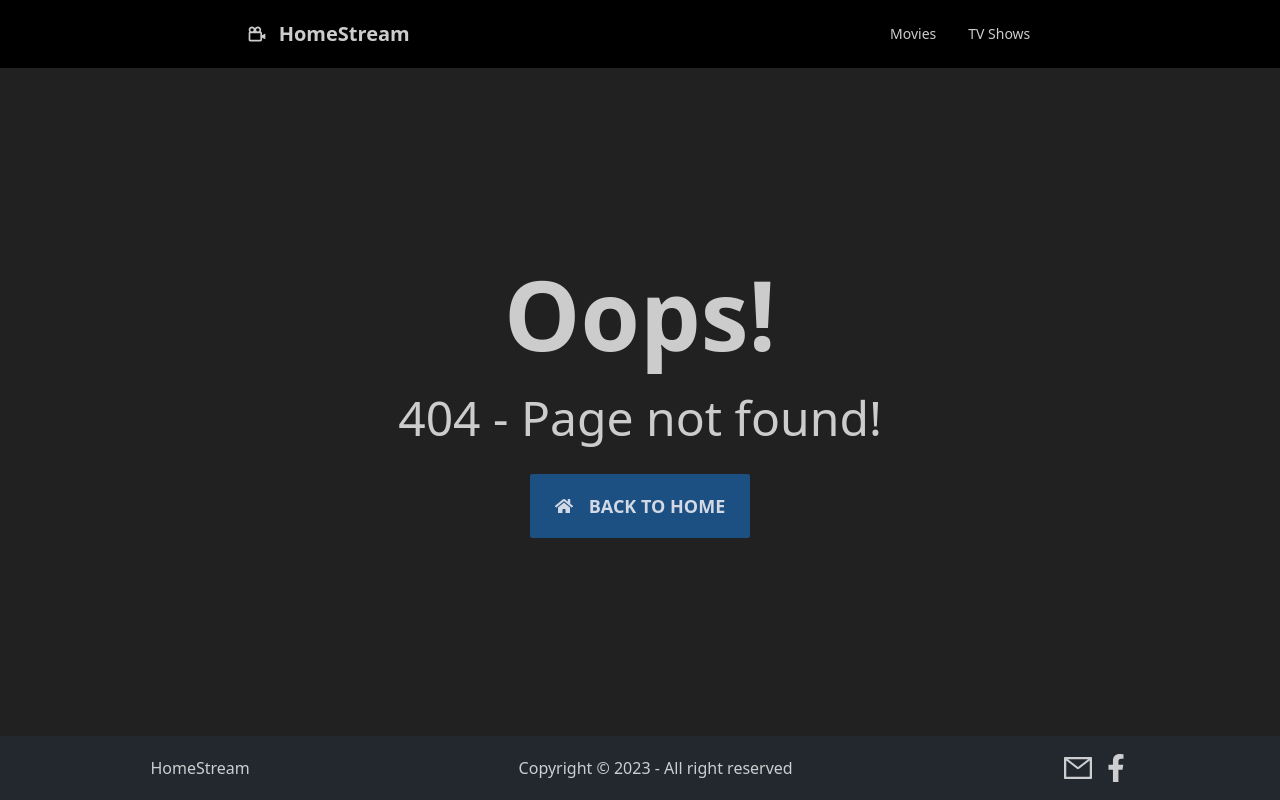
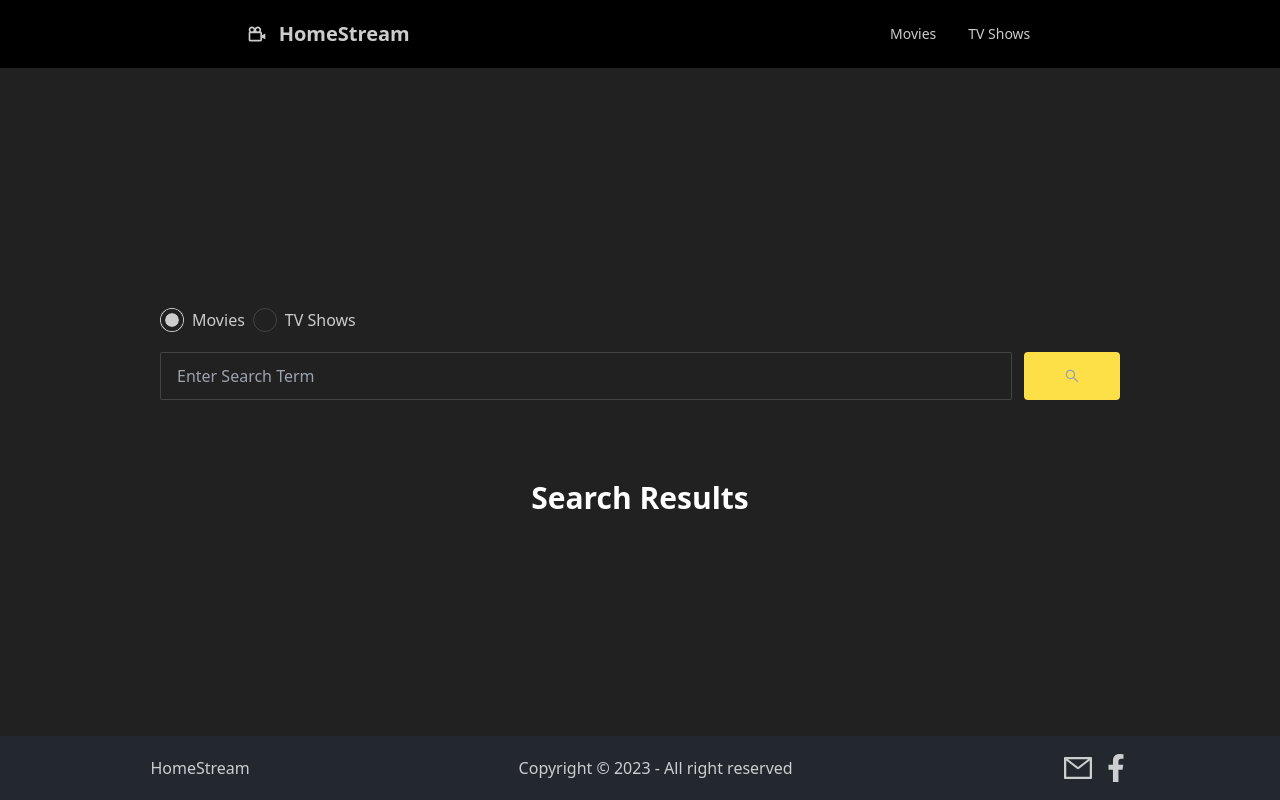
Before and after one commit to SamaTeran94/home-stream-app, a React (Vite) app: page /search in a window 1280 px wide. Before the commit this address had no page. Built offline with nearby package versions, Linux system fonts and the light colour scheme.

Commit message:
Search Function

```diff
--- a/src/App.jsx
+++ b/src/App.jsx
@@ -6,17 +6,16 @@ import Home from './pages/Home.jsx'
 import Movies from './pages/Movies.jsx'
 import TVShows from "./pages/TVshows"
 import NotFound from './pages/NotFound.jsx'
+import SearchPage from "./pages/SearchPage"
 import { MoviesShowsProvider } from "./context/movies_shows/MoviesShowsContext"
 import MovieDetails from "./pages/MovieDetails"
 import TVDetails from "./pages/TVDetails"
-import { HomeProvider } from "./context/movies_shows/HomeContext"
 
 function App() {
 
   return (
     <>
       <MoviesShowsProvider>
-        <HomeProvider>
         <Router>
           <div className="flex flex-col h-screen justify-between">
             <Navbar />
@@ -25,6 +24,7 @@ function App() {
                 <Route path="/" element={<Home />} />
                 <Route path="/movies" element={<Movies />} />
                 <Route path="/tvshows" element={<TVShows />} />
+                <Route path="/search" element={<SearchPage />} />
                 <Route path="/tv_details/:id" element={<TVDetails />} />
                 <Route path="/movie_details/:id" element={<MovieDetails />} />
                 <Route path="/notfound" element={<NotFound />} />
@@ -34,7 +34,6 @@ function App() {
             <Footer />
           </div>
         </Router>
-        </HomeProvider>
       </MoviesShowsProvider>
     </>
   )
--- a/src/components/Cards.jsx
+++ b/src/components/Cards.jsx
@@ -1,5 +1,4 @@
 import { useEffect, useContext } from "react"
-import HomeContext from "../context/movies_shows/HomeContext";
 import CardItemMovies from "./CardItemMovies"
 import CardItemTV from "./CardItemTV";
 import MoviesShowsContext from "../context/movies_shows/MoviesShowsContext";
--- a/src/components/Carousel.jsx
+++ b/src/components/Carousel.jsx
@@ -1,6 +1,13 @@
 import { useEffect, useContext } from "react"
 import { Link } from "react-router-dom";
 import MoviesShowsContext from "../context/movies_shows/MoviesShowsContext";
+import { Swiper, SwiperSlide } from 'swiper/react';
+import { Navigation, Pagination, Scrollbar, A11y } from 'swiper/modules';
+import 'swiper/css';
+import 'swiper/css/navigation';
+import 'swiper/css/pagination';
+import 'swiper/css/scrollbar';
+
 
 const Carousel = () => {
 
@@ -11,18 +18,62 @@ const Carousel = () => {
     }, [])
 
     return (
-        <div className="h-96 flex">
-            <div className="carousel rounded-box">
-                <div className="carousel-item">
-                    {nowPlayingMovies.map(({ id, poster_path }) => (
-                        <div key={id}>
-                            <Link to={`/movie_details/${id}`}><img className="h-96 w-full cursor-pointer hover:opacity-80 hover:translate-y-2" src={`https://image.tmdb.org/t/p/w500${poster_path}`} alt="Album" />
-                            </Link>
-                        </div>
-                    ))}
-                </div>
+
+        <div className="h-auto w-auto px-20 py-20 mb-20" style={{ backgroundImage: 'url("src/images/showcase-bg.jpg")', backgroundSize: 'cover', backgroundRepeat: 'no-repeat', backgroundPosition: 'center' }}>
+            <div className="flex justify-center mb-10">
+                <h1 className="font-bold text-white text-3xl">Now Playing Movies</h1>
             </div>
+            <Swiper
+                modules={[Navigation, Pagination, Scrollbar, A11y]}
+                spaceBetween={0}
+                // slidesPerView={6}
+                navigation
+                // pagination={{ clickable: true }}
+                scrollbar={{ draggable: true }}
+                breakpoints={{
+                    1536: {
+                        slidesPerView: 7,
+                    },
+                    1280: {
+                        slidesPerView: 6,
+
+                    },
+
+                    1024: {
+                        slidesPerView: 4,
+
+                    },
+                    768: {
+                        slidesPerView: 3,
+
+                    },
+                    640: {
+                        slidesPerView: 2,
+                    }
+                }}
+            >
+                {nowPlayingMovies.map(({ id, poster_path }) => (
+                    <SwiperSlide key={id}>
+                        <Link to={`/movie_details/${id}`}>
+                            <img className="h-full w-full cursor-pointer hover:opacity-80 hover:translate-y-2" src={`https://image.tmdb.org/t/p/w500${poster_path}`} alt="Album" />
+                        </Link>
+                    </SwiperSlide>
+                ))}
+            </Swiper>
         </div>
+
+        // <div className="h-96 flex">
+        //     <div className="carousel rounded-box">
+        //         <div className="carousel-item">
+        //             {nowPlayingMovies.map(({ id, poster_path }) => (
+        //                 <div key={id}>
+        //                     <Link to={`/movie_details/${id}`}><img className="h-96 w-full cursor-pointer hover:opacity-80 hover:translate-y-2" src={`https://image.tmdb.org/t/p/w500${poster_path}`} alt="Album" />
+        //                     </Link>
+        //                 </div>
+        //             ))}
+        //         </div>
+        //     </div>
+        // </div>
     )
 }
 
--- a/src/components/Search.jsx
+++ b/src/components/Search.jsx
@@ -1,23 +1,86 @@
 import { AiOutlineSearch } from 'react-icons/ai'
+import { useState } from 'react';
+import { useNavigate } from 'react-router-dom';
 
 const Search = () => {
+
+    const navigate = useNavigate();
+
+    const [searchResults, setSearchResults] = useState([])
+    const [loading, setLoading] = useState(true)
+
+    const MOVIES_URL = import.meta.env.VITE_MOVIES_URL;
+    const MOVIES_TOKEN = import.meta.env.VITE_MOVIES_TOKEN;
+
+    const handleSearch = async (e) => {
+        e.preventDefault();
+
+        const formData = new FormData(e.target); // Get form data
+
+        const searchType = formData.get('type'); // Get the selected search type (movie or tv)
+        const searchTerm = formData.get('search-term'); // Get the search term
+
+        const params = new URLSearchParams({
+            api_key: MOVIES_TOKEN,
+            language: 'en-US',
+        });
+
+        try {
+
+            let endpoint;
+
+            if (searchType === 'movie') {
+                endpoint = 'search/movie';
+            } else if (searchType === 'tv') {
+                endpoint = 'search/tv';
+            } else {
+                throw new Error('Invalid search type');
+            }
+
+            const response = await fetch(`${MOVIES_URL}/${endpoint}?${params}&query=${searchTerm}`);
+
+            if (!response.ok) {
+                throw new Error('Failed to fetch data');
+            }
+
+            const { results } = await response.json();
+            console.log(results)
+            setSearchResults(results)
+            setLoading(false)
+
+            navigate(`/search?type=${searchType}&searchTerm=${searchTerm}`, {
+                state: { searchResults: results, loading: loading },
+            });
+
+
+            // console.log(typeof searchResults);
+        } catch (error) {
+            console.error('Error searching for movies:', error);
+        }
+    };
+
+
     return (
         <>
-            <div className="flex justify-center">
-                <div className="flex flex-col gap-5 w-full items-center">
+            <div className="flex justify-center mb-20">
+                <form action='/search' className="flex flex-col gap-5 w-full items-center"
+                    onSubmit={handleSearch}>
                     <div className='flex gap-2 w-3/4'>
-                        <input type="radio" name="radio-1" className="radio" checked />
+                        <input type="radio" name="type" value="movie" className="radio" checked />
                         Movies
-                        <input type="radio" name="radio-1" className="radio" />
+                        <input type="radio" name="type" value="tv" className="radio" />
                         TV Shows
                     </div>
                     <div className='flex gap-3 w-3/4'>
-                        <input type="text" placeholder="Enter Search Term" className="input input-bordered w-full " />
-                        <button className=' bg-yellow-300 rounded px-10'>
+                        <input
+                            type="text"
+                            name='search-term' placeholder="Enter Search Term"
+                            className="input input-bordered w-full " />
+                        <button className='bg-yellow-300 rounded px-10' type='submit'>
                             <AiOutlineSearch className='text-gray-400' />
                         </button>
                     </div>
-                </div>
+                </form>
             </div>
         </>
     )
--- /dev/null
+++ b/src/components/SearchCards.jsx
@@ -0,0 +1,25 @@
+import SearchCardsItem from "./SearchCardsItem"
+import PropTypes from 'prop-types'
+
+const SearchCards = ({ searchResults }) => {
+    return (
+        <div className="flex flex-col gap-5">
+            <div className="w-full flex flex-col items-center justify-center">
+                <div className="w-full px-5">
+                    <div className="flex justify-center mb-5">
+                        <h1 className="font-bold text-white text-3xl">Search Results</h1>
+                    </div>
+                    <div className="grid grid-cols-2 sm:grid-cols-3 md:grid-cols-4 lg:grid-cols-6 xl:grid-cols-7 px-4 gap-5">
+                        <SearchCardsItem searchResults={searchResults} />
+                    </div>
+                </div>
+            </div>
+        </div >
+    )
+}
+
+SearchCards.propTypes = {
+    searchResults: PropTypes.array
+}
+
+export default SearchCards
--- /dev/null
+++ b/src/components/SearchCardsItem.jsx
@@ -0,0 +1,60 @@
+import { Link } from "react-router-dom";
+import { useLocation } from 'react-router-dom';
+
+const SearchCardsItem = ({ searchResults }) => {
+
+    const location = useLocation();
+    const searchType = new URLSearchParams(location.search).get('type');
+    console.log(searchType)
+
+    const filteredResults = searchResults.filter(item => item.poster_path !== null);
+
+    if (searchType === 'movie') {
+        return (
+            filteredResults.map(({ id, poster_path, release_date, original_title }) => (
+                <div key={id} className="relative bg-yellow-300 text-white font-bold rounded-lg shadow-md p-2 cursor-pointer hover:translate-y-2">
+                    <Link to={`/movie_details/${id}`}>
+                        <div className="group">
+                            {poster_path ? (
+                                <img src={`https://image.tmdb.org/t/p/w500${poster_path}`} alt="Album" />
+                            ) : (
+                                <img src="/src/images/no-image.jpg" alt="Album" />
+                            )}
+                            <div className="text-xl text-white absolute top-1 left-1 bg-info p-2 rounded-lg pointer-events-none">
+                                {release_date.substring(0, 4)}
+                            </div>
+                        </div>
+                    </Link>
+                    <div className="flex justify-center text-center mt-2">
+                        <h2>{original_title}</h2>
+                    </div>
+                </div>
+            ))
+        )
+    } else {
+        return (
+            filteredResults.map(({ id, poster_path, first_air_date, name }) => (
+                <div key={id} className="relative bg-yellow-300 text-white font-bold rounded-lg shadow-md p-2 cursor-pointer hover:translate-y-2">
+                    <Link to={`/tv_details/${id}`}>
+                        <div className="group">
+                            {poster_path ? (
+                                <img src={`https://image.tmdb.org/t/p/w500${poster_path}`} alt="Album" />
+                            ) : (
+                                <img src="/src/images/no-image.jpg" alt="Album" />
+                            )}
+                            {/* Year overlay */}
+                            <div className="text-xl text-white absolute top-1 left-1 bg-info p-2 rounded-lg pointer-events-none">
+                                {first_air_date?.substring(0, 4)}
+                            </div>
+                        </div>
+                    </Link>
+                    <div className="flex justify-center text-center mt-2">
+                        <h2>{name}</h2>
+                    </div>
+                </div>
+            ))
+        )
+    }
+}
+
+export default SearchCardsItem
--- a/src/pages/Home.jsx
+++ b/src/pages/Home.jsx
@@ -3,7 +3,6 @@ import { useContext } from "react";
 import Cards from "../components/Cards"
 import Carousel from "../components/Carousel"
 import Search from "../components/Search"
-import HomeContext from "../context/movies_shows/HomeContext";
 import Spinner from "../components/layout/Spinner";
 import MoviesShowsContext from "../context/movies_shows/MoviesShowsContext";
 
@@ -24,11 +23,13 @@ const Home = () => {
 
     if (!loading) {
         return (
-            <div className="flex flex-col h-full gap-20 pb-10">
-                <Carousel />
-                <Search />
-                <Cards />
-            </div>
+            <>
+                <div className="h-full pb-10">
+                    <Carousel />
+                    <Search />
+                    <Cards />
+                </div>
+            </>
         )
     } else {
         return <Spinner />
--- /dev/null
+++ b/src/pages/SearchPage.jsx
@@ -0,0 +1,25 @@
+import SearchCards from '../components/SearchCards.jsx'
+import SearchComponent from '../components/Search.jsx'
+import { useLocation } from 'react-router-dom';
+import Spinner from '../components/layout/Spinner.jsx'
+
+
+const SearchPage = () => {
+
+    const location = useLocation();
+    const searchResults = location.state?.searchResults || [];
+    const loading = location.state?.loading || true
+
+    if (!loading) {
+        return <Spinner />
+    } else {
+        return (
+            <div className="h-full pb-10 pt-20">
+                <SearchComponent />
+                <SearchCards searchResults={searchResults} />
+            </div>
+        )
+    }
+}
+
+export default SearchPage
```
Lines whose indentation alone changed are shown as unchanged.
